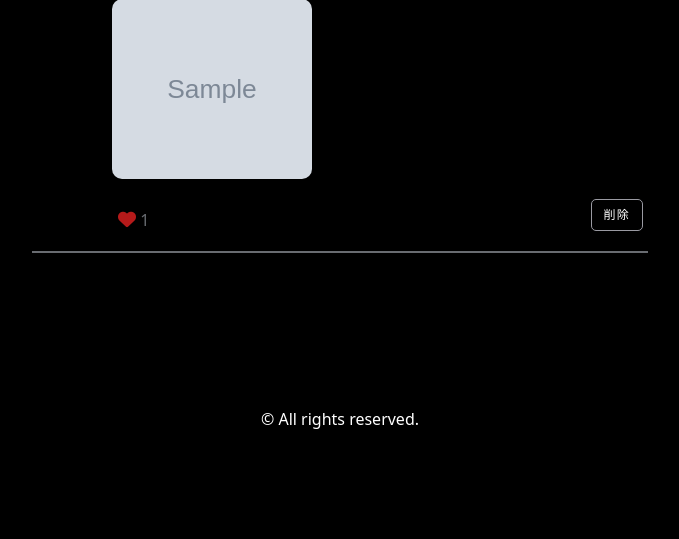
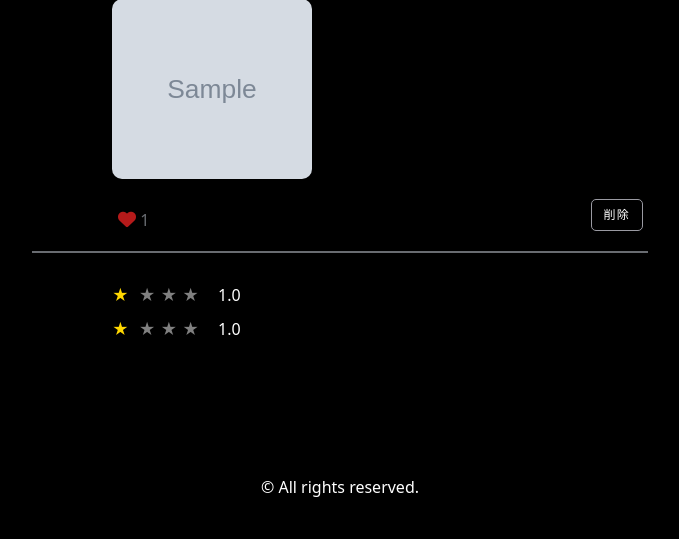
Before and after one commit to tk-art/credit, a Django app: page /profile/1/ in a window 1280 px wide. Shown: the part 803-1342 px from the top of the page, without its empty margins (300-979 px from the left). Before the commit the page ends 1232 px from the top, so only its background shows below. Run offline with Django 3.2, Linux system fonts and the light colour scheme; a user stored in the database is signed in; tables that the repository leaves empty hold one stand-in row (values such as "Sample post"); grey boxes marked "Sample" are stand-in pictures.

Commit message:
I'm implementing decimal point display for star ratings, but I'm thinking about why it doesn't work only on the profile page.

```diff
--- a/credit/templates/profile.html
+++ b/credit/templates/profile.html
@@ -103,7 +103,16 @@
               </div>
             </div>
             <div class="separator"></div>
-
+            <div class="evidence-content">
+              <div class="stars">
+                <div class="rating-avg-star" data-rating-avg="1">★</div>
+                <div class="rating-avg-star" data-rating-avg="2">★</div>
+                <div class="rating-avg-star" data-rating-avg="3">★</div>
+                <div class="rating-avg-star" data-rating-avg="4">★</div>
+                <div class="rating-avg-star" data-rating-avg="5">★</div>
+              </div>
+              <p class="star-avg" data-avg="{{ rounded_avg }}">{{ rounded_avg }}</p>
+            </div>
             <!--投稿に関連する証拠モーダル-->
             <div class="modal fade" id="connection-evidence-{{ post.id }}" tabindex="-1" aria-labelledby="exampleModalLabel" aria-hidden="true">
               <div class="modal-dialog">
@@ -126,6 +135,7 @@
                           <img src="{{ evidence_image.image.url }}" alt="{{ post.evidence.user.profile.username }}" class="evidence-modal-image">
                         {% endfor %}
                       </div>
+                      <a href="/evidence_detail/{{ post.evidence.id }}" class="evidence-detail-btn">詳細ページ</a>
                     </div>
                   </div>
                 </div>
@@ -133,6 +143,16 @@
             </div>
           {% endfor %}
         </div>
+      </div>
+      <div class="evidence-content">
+        <div class="stars">
+          <div class="rating-avg-star" data-rating-avg="1">★</div>
+          <div class="rating-avg-star" data-rating-avg="2">★</div>
+          <div class="rating-avg-star" data-rating-avg="3">★</div>
+          <div class="rating-avg-star" data-rating-avg="4">★</div>
+          <div class="rating-avg-star" data-rating-avg="5">★</div>
+        </div>
+        <p class="star-avg" data-avg="{{ rounded_avg }}">{{ rounded_avg }}</p>
       </div>
 
       <!--証拠-->
@@ -144,15 +164,19 @@
                 <img src="{{ evidence.user.profile.image.url }}" alt="{{ evidence.user.profile.username }}" class="post-user-image">
               </a>
               <p class="post-username">{{ evidence.user.profile.username }}</p>
+
+              <!--問題はモーダルにあるか、もしやふくすうのevidenceがあるから判別できないのか-->
               <div class="evidence-content">
                 <div class="stars">
-                  <div class="rating-star" data-rating="1" data-evidence-id="{{ evidence.id }}">☆</div>
-                  <div class="rating-star" data-rating="2" data-evidence-id="{{ evidence.id }}">☆</div>
-                  <div class="rating-star" data-rating="3" data-evidence-id="{{ evidence.id }}">☆</div>
-                  <div class="rating-star" data-rating="4" data-evidence-id="{{ evidence.id }}">☆</div>
-                  <div class="rating-star" data-rating="5" data-evidence-id="{{ evidence.id }}">☆</div>
+                  <div class="rating-avg-star" data-rating-avg="1">★</div>
+                  <div class="rating-avg-star" data-rating-avg="2">★</div>
+                  <div class="rating-avg-star" data-rating-avg="3">★</div>
+                  <div class="rating-avg-star" data-rating-avg="4">★</div>
+                  <div class="rating-avg-star" data-rating-avg="5">★</div>
                 </div>
+                <p class="star-avg" data-avg="{{ rounded_avg }}">{{ rounded_avg }}</p>
               </div>
+
               <p class="post-timestamp">{{ evidence.delta }}</p>
             </div>
             <a class="connection-btn" data-bs-toggle="modal" data-bs-target="#connection-declaration">関連する宣言</a>
--- a/credit/templates/top.html
+++ b/credit/templates/top.html
@@ -66,6 +66,7 @@
                         <img src="{{ evidence_image.image.url }}" alt="{{ post.evidence.user.profile.username }}" class="evidence-modal-image">
                       {% endfor %}
                     </div>
+                    <a href="/evidence_detail/{{ post.evidence.id }}" class="evidence-detail-btn">詳細ページ</a>
                   </div>
                 </div>
               </div>
@@ -101,9 +102,9 @@
               <i class="fa-solid fa-heart heart" id="heart-icon-{{ post.id }}"></i>
               <span class="like-count" id="like-count-{{ post.id }}">{{ post.like_count }}</span>
             </button>
-
           </div>
           <div class="separator"></div>
+
           <!--投稿に関連した証拠モーダル-->
           <div class="modal fade" id="connection-evidence-follow-{{ post.id }}" tabindex="-1" aria-labelledby="exampleModalLabel" aria-hidden="true">
             <div class="modal-dialog">
@@ -126,6 +127,7 @@
                         <img src="{{ evidence_image.image.url }}" alt="{{ post.evidence.user.profile.username }}" class="evidence-modal-image">
                       {% endfor %}
                     </div>
+                    <a href="/evidence_detail/{{ post.evidence.id }}" class="evidence-detail-btn">詳細ページ</a>
                   </div>
                 </div>
               </div>
--- a/credit/views.py
+++ b/credit/views.py
@@ -102,18 +102,27 @@ def profile(request, user_id):
     for evidence in evidences:
       evidence.delta = human_readable_time_from_utc(evidence.timestamp)
       evidence.post.delta = human_readable_time_from_utc(evidence.post.timestamp)
+      evidence_rate = EvidenceRating.objects.filter(evidence_id=evidence.id)
 
+      if evidence_rate:
+        average_rating = evidence_rate.aggregate(Avg('star_count'))
+        rounded_avg = round(average_rating['star_count__avg'], 1)
+      else:
+          rounded_avg = 0
 
     for post in posts:
       post.delta = human_readable_time_from_utc(post.timestamp)
       if hasattr(post, 'evidence'):
         post.evidence.delta = human_readable_time_from_utc(post.evidence.timestamp)
+
+
     context = {
       'posts': posts,
       'profile': profile,
       'follows_profiles': follows_profiles,
       'followed_profiles': followed_profiles,
       'evidences': evidences,
+      'rounded_avg': rounded_avg,
     }
     return render(request, 'profile.html', context)
 
@@ -244,7 +253,7 @@ def evidence(request):
 
 def evidence_detail(request, evidence_id):
     evidence = get_object_or_404(Evidence, id=evidence_id)
-    evidence_ratings = EvidenceRating.objects.all().order_by('-timestamp')
+    evidence_ratings = EvidenceRating.objects.filter(evidence_id=evidence.id).order_by('-timestamp')
     evidence.delta = human_readable_time_from_utc(evidence.timestamp)
     for evidence_rating in evidence_ratings:
         evidence_rating.delta = human_readable_time_from_utc(evidence_rating.timestamp)
@@ -252,8 +261,11 @@ def evidence_detail(request, evidence_id):
     evidence_rate = EvidenceRating.objects.filter(evidence_id=evidence.id)
     user_has_rated = any(rating.user == request.user for rating in evidence_rate)
 
-    average_rating = evidence_rate.aggregate(Avg('star_count'))
-    rounded_avg = round(average_rating['star_count__avg'], 1)
+    if evidence_rate:
+      average_rating = evidence_rate.aggregate(Avg('star_count'))
+      rounded_avg = round(average_rating['star_count__avg'], 1)
+    else:
+        rounded_avg = 0
 
     context = {
       'evidence': evidence,
--- a/static/css/style.css
+++ b/static/css/style.css
@@ -401,6 +401,7 @@ label {
   display: inline;
   margin-bottom: 10px;
   margin-right: 10px;
+  cursor: pointer;
 }
 
 
@@ -464,9 +465,6 @@ label {
   font-size: 30px;
   cursor: pointer;
 }
-.selected {
-  color: gold;
-}
 
 .rating {
   margin-left: 60px;
@@ -482,9 +480,46 @@ label {
 
 .rating-star {
   font-size: 15px;
+  color: gray;
+}
+
+.selected {
+  color: gold;
 }
 
 /* スター　平均値 */
 .star-avg {
   display: inline;
+  margin-left: 10px;
 }
+
+.rating-avg-star {
+  font-size: 16px;
+  color: gray;
+  overflow: hidden;
+  margin-right: 5px;
+}
+
+.rating-avg-star.selected {
+  color: gold;
+}
+
+/* 詳細ページボタン */
+.evidence-detail-btn {
+  font-size: 12px;
+  border: 1px solid rgb(154, 154, 162);
+  color: black;
+  text-decoration: none;
+  border-radius: 5px;
+  padding: 6px 12px ;
+  background: #fff;
+  letter-spacing: 1.2px;
+  margin-left: 80px;
+}
+
+.evidence-detail-btn:hover {
+  color: #fff;
+  background: rgb(99, 99, 187);
+  border: 1px solid rgb(99, 99, 187);
+  cursor: pointer;
+}
--- a/static/js/main.js
+++ b/static/js/main.js
@@ -168,19 +168,28 @@ $(document).ready(function() {
   });
 });
 
+
 $(document).ready(function() {
   var avg_star = parseFloat($("p[data-avg]").data("avg"));
   var full_stars = Math.floor(avg_star);
   var partial_star = avg_star - full_stars;
 
-  $(".rating-avg_star").each(function() {
+  if (avg_star === 0) {
+    return;
+  }
+
+  $(".rating-avg-star").each(function() {
     var star = $(this);
-    var rating = star.data("rating_avg");
+    var rating = star.data("rating-avg");
     if (rating <= full_stars) {
       star.addClass("selected");
+      console.log(star.width());
     } else if (rating === full_stars + 1) {
       star.addClass("selected");
-      star.css('width', (partial_star * 100) + '%');
+      var starWidth = star.width();
+      console.log("star width:",  starWidth);
+      var partialWidth = starWidth * partial_star;
+      star.css('width', partialWidth + 'px');
     }
   });
 });
```
Also changed, not shown: credit/templates/evidence_detail.html (+5 -5 lines).
